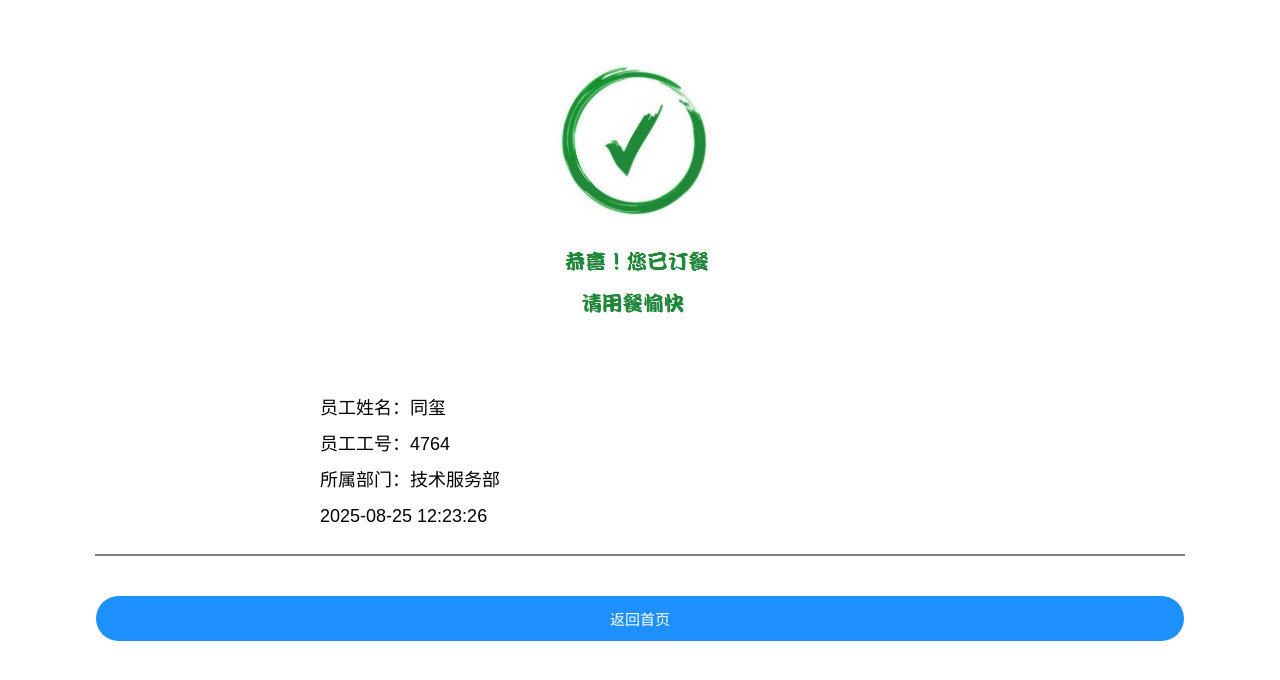
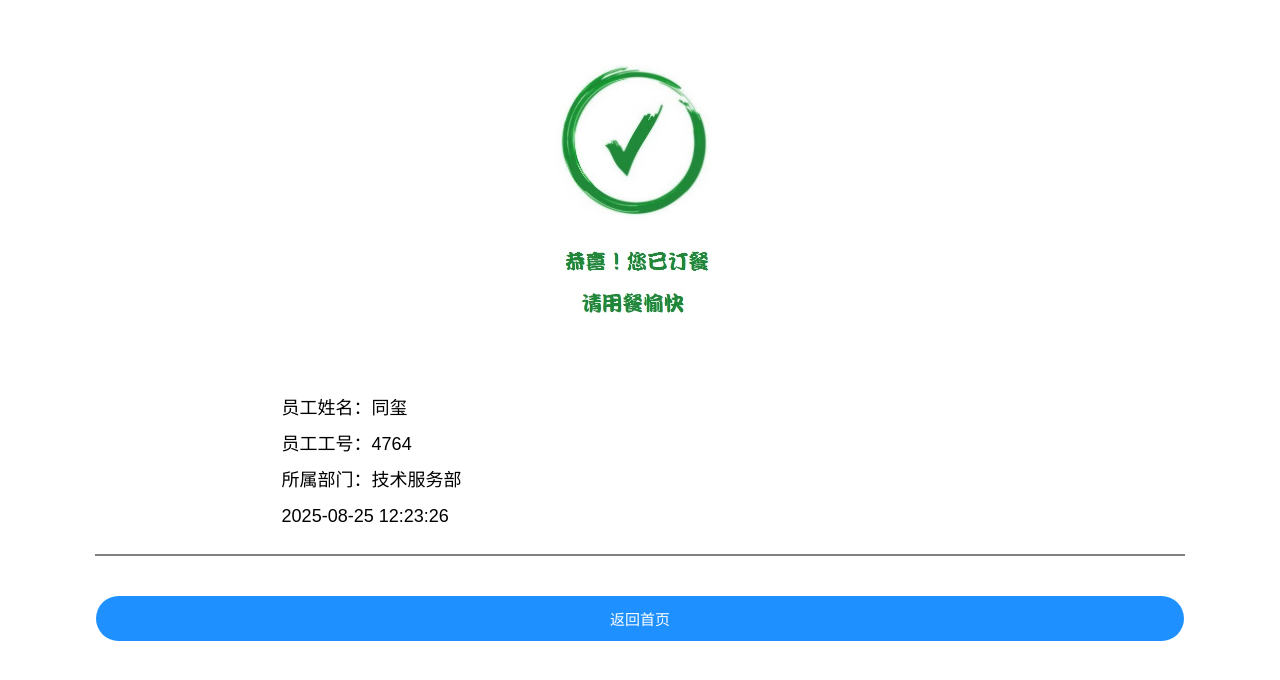
Before and after one commit to txtt6666/wellsun_embedded, a plain HTML site: page index.html in a window 1280 px wide. Drawn offline with Linux system fonts and the light colour scheme.

Commit message:
Update index.html

```diff
--- a/index.html
+++ b/index.html
@@ -53,11 +53,11 @@
 
     .info {
       margin-top: 30px;
-      margin-left: 25%; /* 设置左边距为25% */
+      margin-left: 22%; /* 设置左边距为25% */
       font-size: 18px;
       line-height: 2;
       text-align: left; /* Left-align the text */
-      width: 75%; /* Adjust width to accommodate 25% margin on the left */
+      width: 78%; /* Adjust width to accommodate 25% margin on the left */
     }
 
     .button {
```
